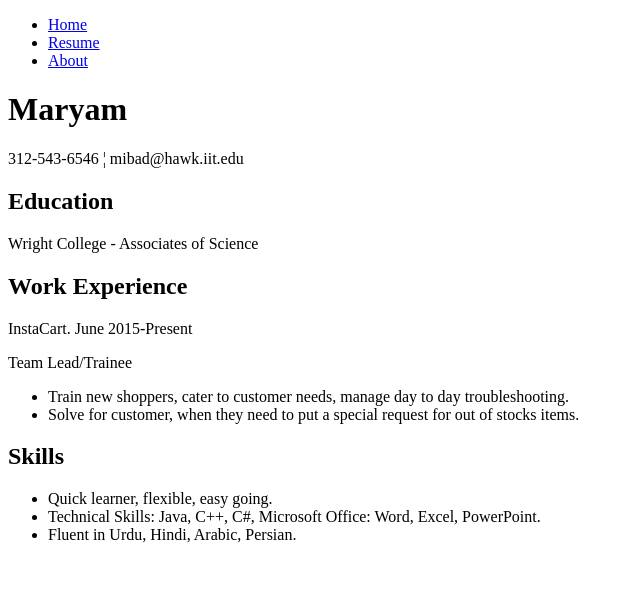
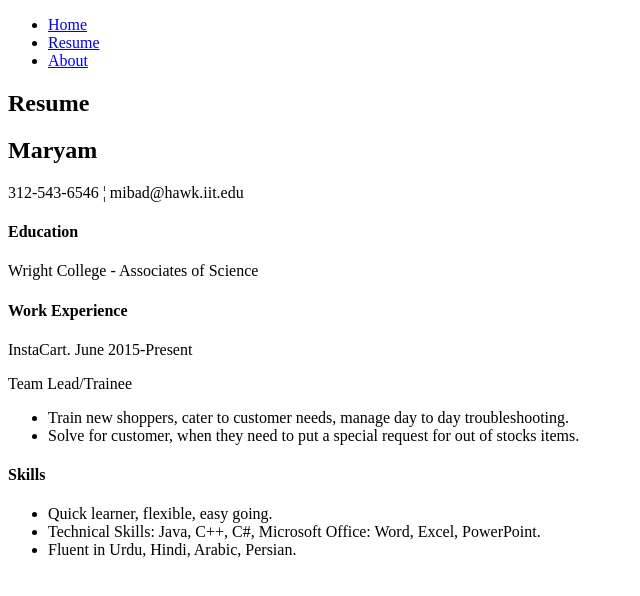
Before and after one commit to MaryamIbad/project-1, a plain HTML site: page resume.html in a window 1280 px wide. Shown: the whole page, without its empty margins (0-640 px from the left). Drawn offline with Linux system fonts and the light colour scheme.

Commit message:
Fixed Title Indentation + Added Section

```diff
--- a/resume.html
+++ b/resume.html
@@ -6,23 +6,23 @@
       <title>Maryam Ibad</title>
 </head>
 <body>
+  <header>
        <ul>
          <li><a href="./index.html">Home</a></li>
          <li><a href="./resume.html">Resume</a></li>
          <li><a href="./about.html">About</a></li>
        </ul>
+  </header>
+  <section>
+    <h1>Resume</h1>
 
-
-<header>
-	<h1>Maryam</h1>
-</header>
-
+    <h2>Maryam</h2>
     <p>312-543-6546 &#166; mibad@hawk.iit.edu</p>
 
-  <h2>Education</h2>
+  <h4>Education</h4>
   <p>Wright College - Associates of Science</p>
 
-<h2>Work Experience</h2>
+  <h4>Work Experience</h4>
   <p>InstaCart. June 2015-Present</p>
   <p>Team Lead/Trainee</p>
 
@@ -31,15 +31,13 @@
    <li>Solve for customer, when they need to put a special request for out of stocks items.</li>
   </ul>
 
-
-<h2>Skills</h2>
+  <h4>Skills</h4>
   <ul>
    <li>Quick learner, flexible, easy going.</li>
    <li>Technical Skills: Java, C++, C#, Microsoft Office: Word, Excel, PowerPoint.</li>
    <li>Fluent in Urdu, Hindi, Arabic, Persian.</li>
   </ul>
+</section>
 
-
-
-
+</body>
 </html>
```
Lines whose indentation alone changed are shown as unchanged.
